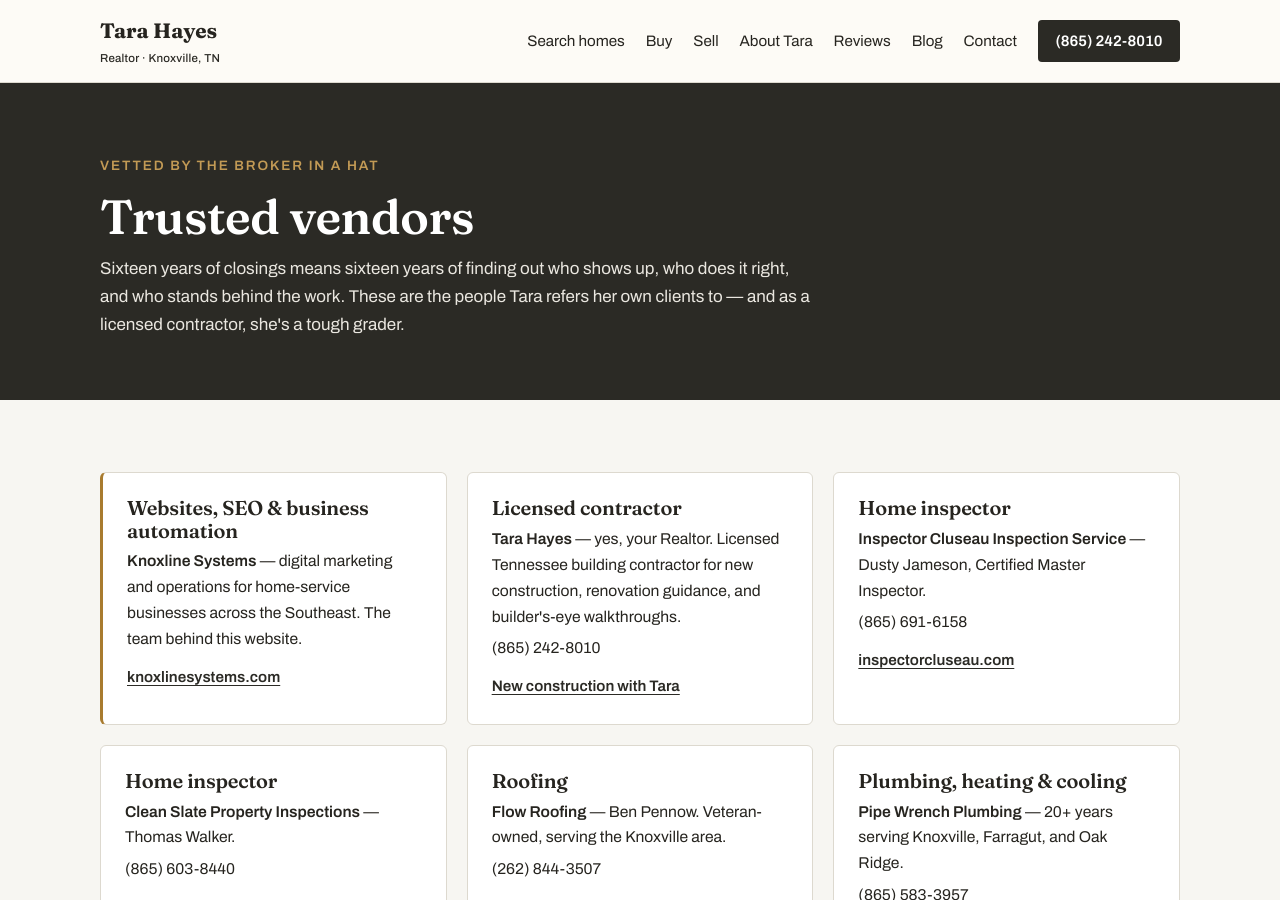
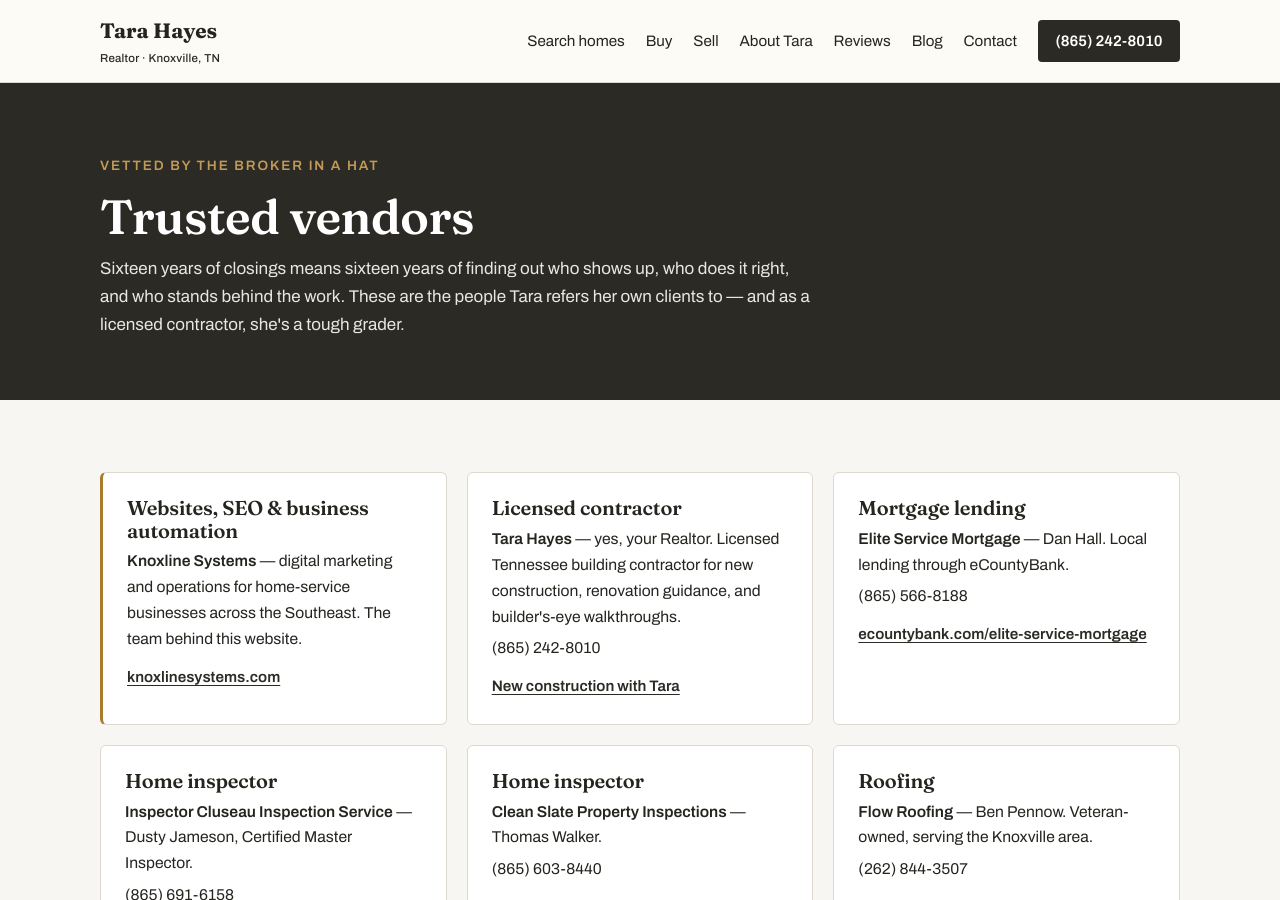
Before and after one commit to Westyn3/tara-hayes-realtor, a Jekyll site: the page built from trusted-vendors.html, in a window 1280 px wide and 900 px high. Built offline with Jekyll 4.4.1, drawn with Linux system fonts in a browser that asks for light colours.

Commit message:
Add Dan Hall / Elite Service Mortgage to trusted vendors
Co-Authored-By: Claude Fable 5 <noreply@anthropic.com>
Claude-Session: https://claude.ai/code/session_017Tdkj31mQYZtdN1yVPKqVk

```diff
--- a/trusted-vendors.html
+++ b/trusted-vendors.html
@@ -25,6 +25,12 @@ crumb: "Trusted Vendors"
         <p><strong>Tara Hayes</strong> &mdash; yes, your Realtor. Licensed Tennessee building contractor for new construction, renovation guidance, and builder's-eye walkthroughs.</p>
         <p>(865) 242-8010</p>
         <a class="more" href="{{ '/new-construction.html' | relative_url }}">New construction with Tara</a>
+      </div>
+      <div class="card">
+        <h3>Mortgage lending</h3>
+        <p><strong>Elite Service Mortgage</strong> &mdash; Dan Hall. Local lending through eCountyBank.</p>
+        <p>(865) 566-8188</p>
+        <a class="more" href="https://www.ecountybank.com/elite-service-mortgage.html" target="_blank" rel="noopener">ecountybank.com/elite-service-mortgage</a>
       </div>
       <div class="card">
         <h3>Home inspector</h3>
```
